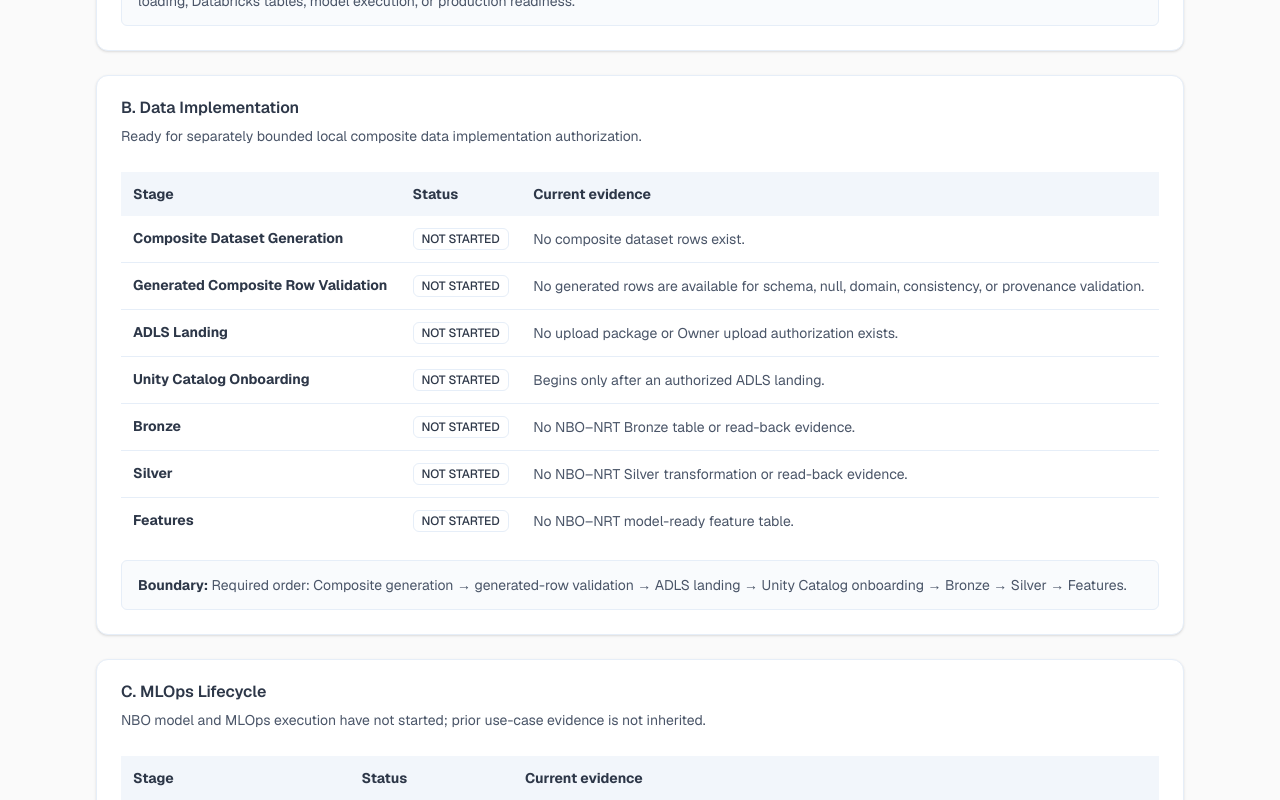
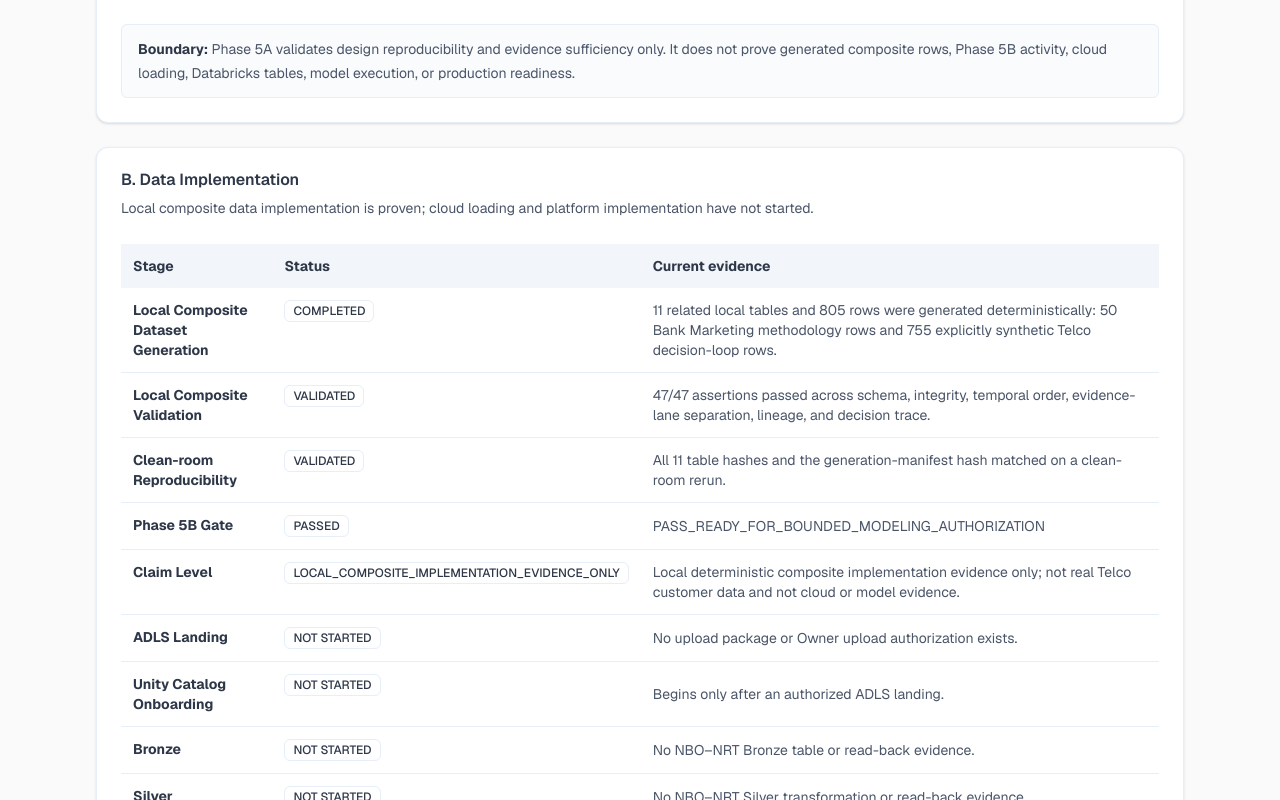
Before and after one commit to msararin/ai-os-profile, a Next.js app: page /case-studies/nbo-nrt-azure-databricks in a window 1280 px wide. Shown: the part 4560-5360 px from the top of the page. Built offline with nearby package versions, Linux system fonts and the light colour scheme.

Commit message:
Publish verified NBO-NRT Phase 5B evidence

```diff
--- a/app/case-studies/nbo-nrt-azure-databricks/page.tsx
+++ b/app/case-studies/nbo-nrt-azure-databricks/page.tsx
@@ -328,13 +328,32 @@ const progressGroups = [
   {
     title: "B. Data Implementation",
     summary:
-      "Ready for separately bounded local composite data implementation authorization.",
+      "Local composite data implementation is proven; cloud loading and platform implementation have not started.",
     stages: [
-      ["Composite Dataset Generation", "NOT STARTED", "No composite dataset rows exist."],
       [
-        "Generated Composite Row Validation",
-        "NOT STARTED",
-        "No generated rows are available for schema, null, domain, consistency, or provenance validation.",
+        "Local Composite Dataset Generation",
+        "COMPLETED",
+        "11 related local tables and 805 rows were generated deterministically: 50 Bank Marketing methodology rows and 755 explicitly synthetic Telco decision-loop rows.",
+      ],
+      [
+        "Local Composite Validation",
+        "VALIDATED",
+        "47/47 assertions passed across schema, integrity, temporal order, evidence-lane separation, lineage, and decision trace.",
+      ],
+      [
+        "Clean-room Reproducibility",
+        "VALIDATED",
+        "All 11 table hashes and the generation-manifest hash matched on a clean-room rerun.",
+      ],
+      [
+        "Phase 5B Gate",
+        "PASSED",
+        "PASS_READY_FOR_BOUNDED_MODELING_AUTHORIZATION",
+      ],
+      [
+        "Claim Level",
+        "LOCAL_COMPOSITE_IMPLEMENTATION_EVIDENCE_ONLY",
+        "Local deterministic composite implementation evidence only; not real Telco customer data and not cloud or model evidence.",
       ],
       ["ADLS Landing", "NOT STARTED", "No upload package or Owner upload authorization exists."],
       ["Unity Catalog Onboarding", "NOT STARTED", "Begins only after an authorized ADLS landing."],
@@ -343,7 +362,7 @@ const progressGroups = [
       ["Features", "NOT STARTED", "No NBO–NRT model-ready feature table."],
     ],
     boundary:
-      "Required order: Composite generation → generated-row validation → ADLS landing → Unity Catalog onboarding → Bronze → Silver → Features.",
+      "Phase 5B proves local composite generation and validation only. The 50-row Bank methodology lane is distinct from the 755-row synthetic Telco loop. ADLS → Unity Catalog → Bronze → Silver → Features have not started.",
   },
   {
     title: "C. MLOps Lifecycle",
@@ -374,8 +393,8 @@ const cockpitEvidenceSummary = [
     "The target contract v0.1.0 contains 108 fields across two isolated evidence lanes. Phase 5A reproducibility passed 57/57 assertions.",
   ],
   [
-    "Dataset Implementation: Not Started.",
-    "No composite rows have been generated, locally validated, landed in ADLS, or loaded into Azure Databricks.",
+    "Local Composite Data Implementation — Proven.",
+    "A deterministic NBO-NRT demonstration dataset was implemented locally across 11 related tables and 805 rows: 50 Bank Marketing methodology rows and 755 explicitly synthetic Telco decision-loop rows. All 47 validation assertions passed, and clean-room table and manifest hashes matched. Model development and Azure Databricks execution have not started.",
   ],
 ]
 
--- a/app/case-studies/page.tsx
+++ b/app/case-studies/page.tsx
@@ -10,9 +10,9 @@ const caseStudies = [
     status: "In Progress",
     category: "Decision intelligence",
     summary:
-      "Research and composite design validated; dataset generation and Azure Databricks implementation not started.",
+      "Local composite implementation proven across 11 tables and 805 bounded rows; modeling and Azure Databricks implementation not started.",
     boundary:
-      "Discovery and PoC planning only. No production latency, operator validity, NBO implementation, or production-readiness claim.",
+      "Local composite evidence only. No real Telco customer data, model, Azure Databricks, production latency, operator validity, or production-readiness claim.",
     cta: "View use-case design",
     href: "/case-studies/nbo-nrt-azure-databricks",
   },
```
